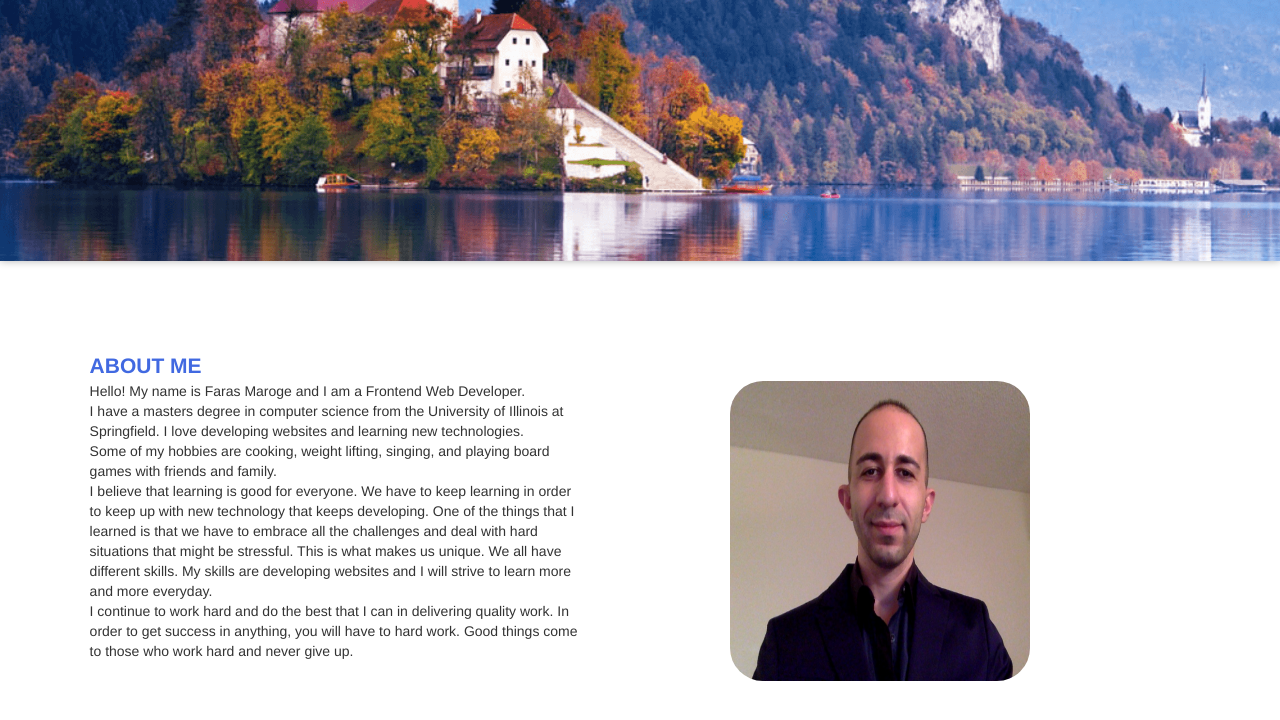
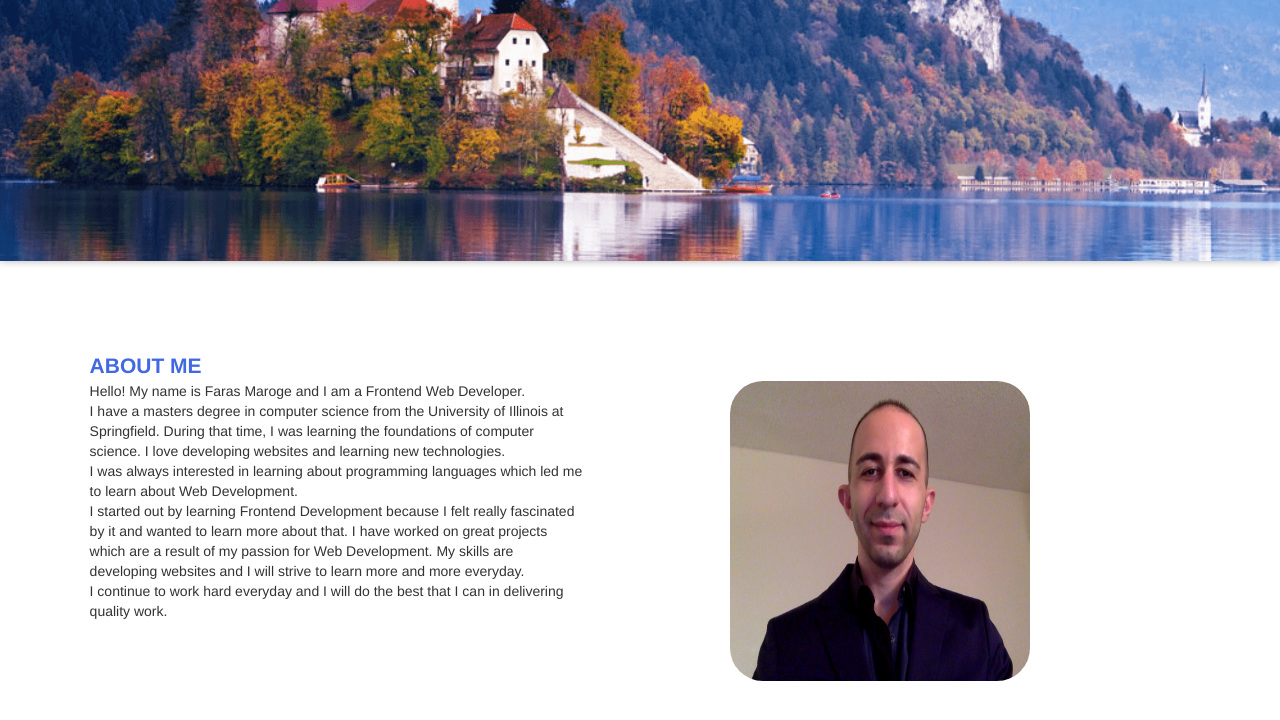
Before and after one commit to marogef/portfolio, a plain HTML site: page index.html in a window 1280 px wide. Shown: the part 468-1188 px from the top of the page. Drawn offline with Linux system fonts and the light colour scheme.

Commit message:
changed the about me section paragraph section

```diff
--- a/index.html
+++ b/index.html
@@ -14,7 +14,7 @@
         <h1>Faras Maroge</h1>
         <section class="navigation">
             <ul>
-                <li> <a href="index.html">Main</a></li>
+                <li><a href="#index.html">Main</a></li>
                 <li><a href="#about-me">About</a></li>
                 <li><a href="#my-projects">My Projects</a></li>
                 <li><a href="#my-skills">Skills</a></li>
@@ -38,13 +38,11 @@
         <section class="about-me">
             <p>
                 Hello! My name is Faras Maroge and I am a Frontend Web Developer. </p>
-            <p>I have a masters degree in computer science from the University of Illinois at Springfield. I love developing websites and learning new technologies. </p>
-            <p>Some of my hobbies are cooking, weight lifting, singing, and playing board games with friends and family.</p>
-            <p>
-                I believe that learning is good for everyone. We have to keep learning in order to keep up with new technology that keeps developing. One of the things that I learned is that we have to embrace all the challenges and deal with hard situations that might be stressful. This is what makes us unique. We all have different skills. My skills are developing websites and I will strive to learn more and more everyday.
+            <p>I have a masters degree in computer science from the University of Illinois at Springfield.  During that time, I was learning the foundations of computer science.  I love developing websites and learning new technologies.</p>
+            <p>I was always interested in learning about programming languages which led me to learn about Web Development.</p>
+            <p>I started out by learning Frontend Development because I felt really fascinated by it and wanted to learn more about that.  I have worked on great projects which are a result of my passion for Web Development. My skills are developing websites and I will strive to learn more and more everyday.
             </p>
-            <p>I continue to work hard and do the best that I can in delivering quality work. In order to get success in anything, you will have to hard work. Good things come to those who work hard and never give up.
-            </p>
+            <p>I continue to work hard everyday and I will do the best that I can in delivering quality work.</p>
         </section>
         <section class="my-pic">
             <img src="Faras.jpg" alt="Faras pic" />
```
